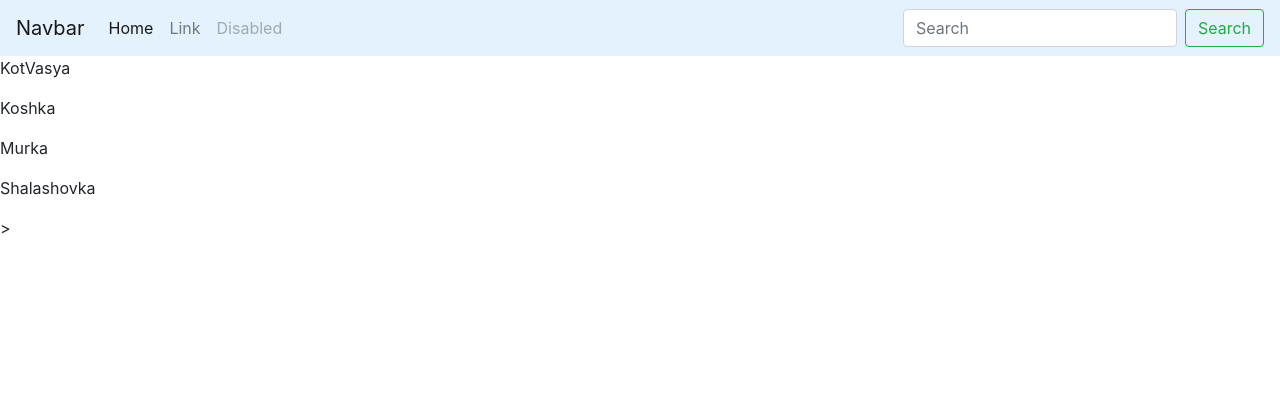
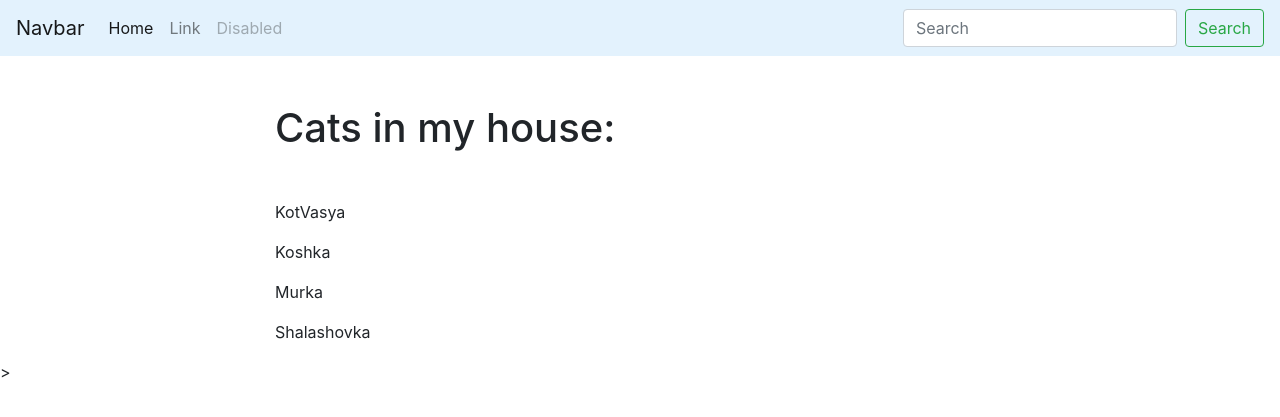
Before and after one commit to mikeUnix/arizona, a Django app: page /Arizona/ in a window 1280 px wide. Shown: the top 417 px of the page. Run offline with Django 3.2, Linux system fonts and the light colour scheme; some libraries are stand-ins or nearby versions.

Commit message:
added changes bases_html

```diff
--- a/myenv/app/projectArizona/Arizona/templates/Arizona/base_Arizona.html
+++ b/myenv/app/projectArizona/Arizona/templates/Arizona/base_Arizona.html
@@ -45,9 +45,15 @@
     </form>
   </div>
 </nav>
-{%block content%}
+
+<div class="container mt-5">
+	<div class="row">
+		<div class="col-6 offset-md-2">{%block content%}
 There is no any content for you
-{%endblock%}
+{%endblock%}</div>
+
+</div>
+</div>
 
 </body>
 </html>>
--- a/myenv/app/projectArizona/Arizona/templates/Arizona/index.html
+++ b/myenv/app/projectArizona/Arizona/templates/Arizona/index.html
@@ -5,6 +5,8 @@ Post list
 {%endblock%}
 
 {%block content%}
+<h1 class="mb-5">Cats in my house:</h1>
+
 {% for name in names%}
 <p>
 	{{name}}
```
